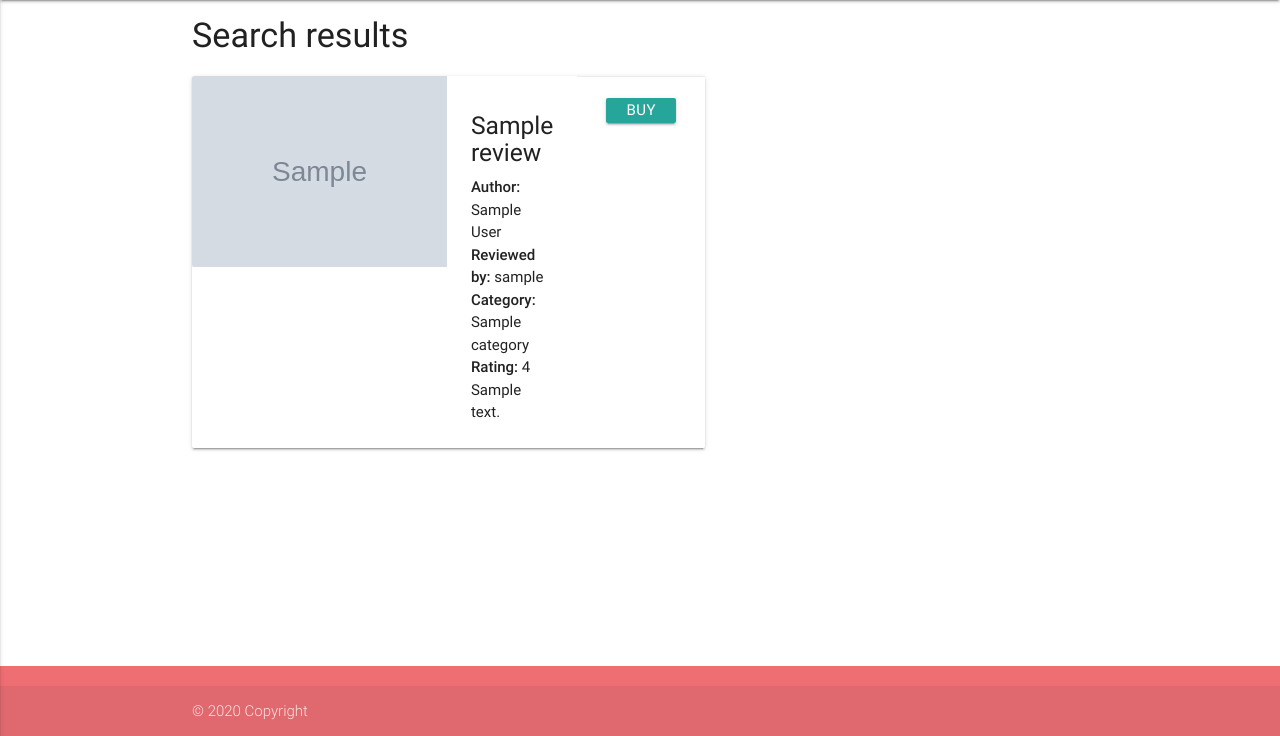
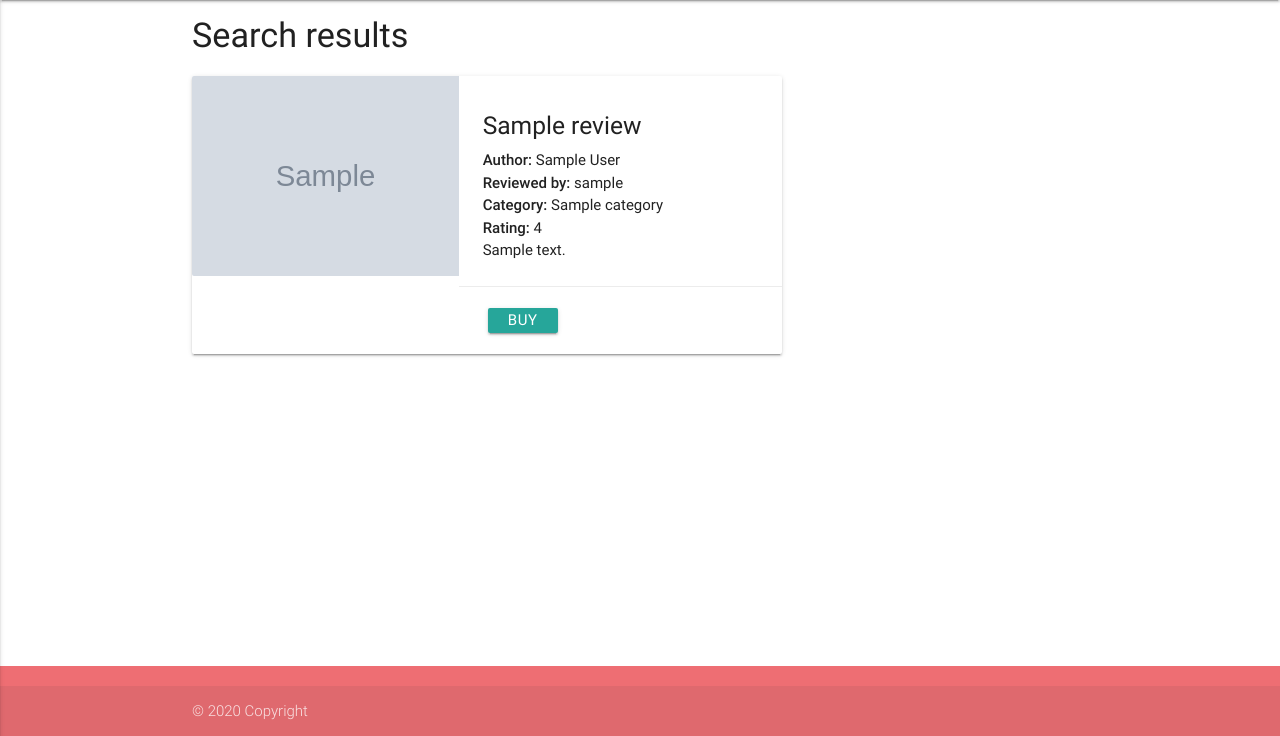
Before and after one commit to amosborn/milestone-project-3, a Flask app: page /find_reviews in a window 1280 px wide. Shown: the part 64-800 px from the top of the page. Run offline with Flask 2, Linux system fonts and the light colour scheme; grey boxes marked "Sample" are stand-in pictures; a database or web service that is not in the repository returns one stand-in record (values such as "Sample title"); some libraries are stand-ins or nearby versions.

Commit message:
Rearranged card layout

```diff
--- a/templates/searchresults.html
+++ b/templates/searchresults.html
@@ -7,10 +7,10 @@
             <h4>Search results</h4>
         </div>
 {% for review in reviews %}
-        <div class="col s12 m7">
-            <div class="card horizontal">
+        <div class="col s12 m8">
+            <div class="card horizontal card-small">
                 <div class="card-image">
-                    <img src="{{ review.cover }}">
+                    <img class="review-image" src="{{ review.cover }}">
                 </div>
                 <div class="card-stacked">
                     <div class="card-content">
@@ -21,10 +21,11 @@
                         <p><strong>Rating: </strong>{{ review.rating }}</p>
                         <p>{{ review.review }}</p>
                     </div>
-                </div>
-                <div class="card-action">
+                    <div class="card-action">
                      <a href="#" class="waves-effect waves-light btn btn_small">Buy</a>
                 </div>
+                </div>
+
             </div>
         </div>
   {% endfor %}
```
